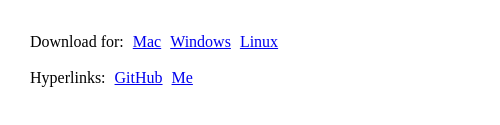
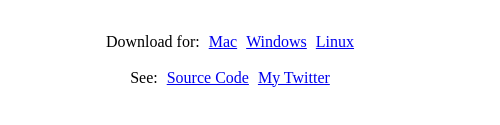
Before and after one commit to azlyth/redub, an Electron app: page docs/index.html in a window 500 px wide. Shown: the part 535-660 px from the top of the page. Drawn offline with Linux system fonts and the light colour scheme.

Commit message:
Update the site links

```diff
--- a/docs/index.html
+++ b/docs/index.html
@@ -57,6 +57,7 @@
             <li>Redub the parts that you want. Doesn't have to be the whole video.</li>
             <li>When ready, hit <b>Export</b> and the program will create a new video with your recordings replacing the original audio. (The video will start from your first recording and end at your last).</li>
           </ul>
+        </div>
 
         <br />
         <br />
@@ -77,16 +78,15 @@
         <br />
 
         <div>
-            <span>Hyperlinks:</span>
+          <span>See:</span>
           <span class="link">
-              <a href="https://github.com/azlyth/redub">GitHub</a>
+            <a href="https://github.com/azlyth/redub">Source Code</a>
           </span>
           <span class="link">
-              <a href="https://reddit.com/u/azlyth">Me</a>
+            <a href="https://twitter.com/ptrvldz">My Twitter</a>
           </span>
         </div>
 
-        </div>
       </div>
     </div>
 
```
Lines whose indentation alone changed are shown as unchanged.
